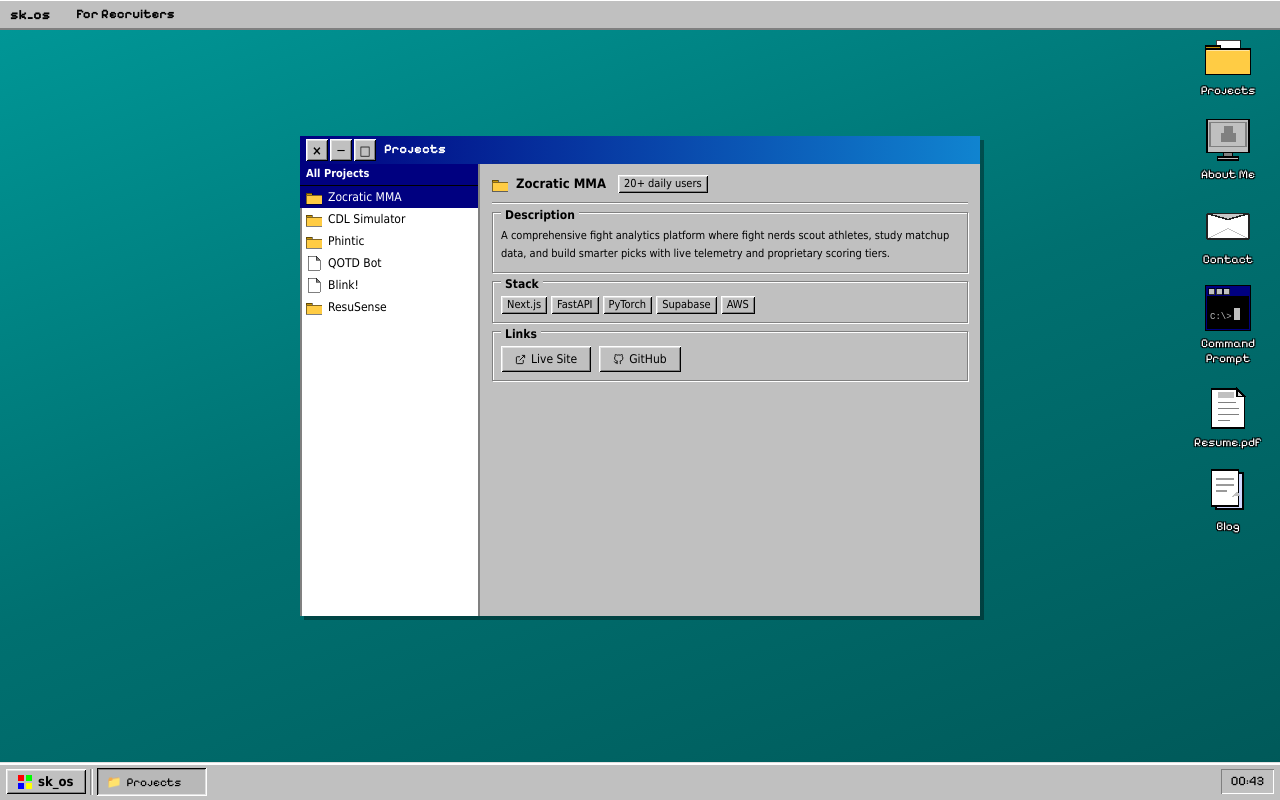
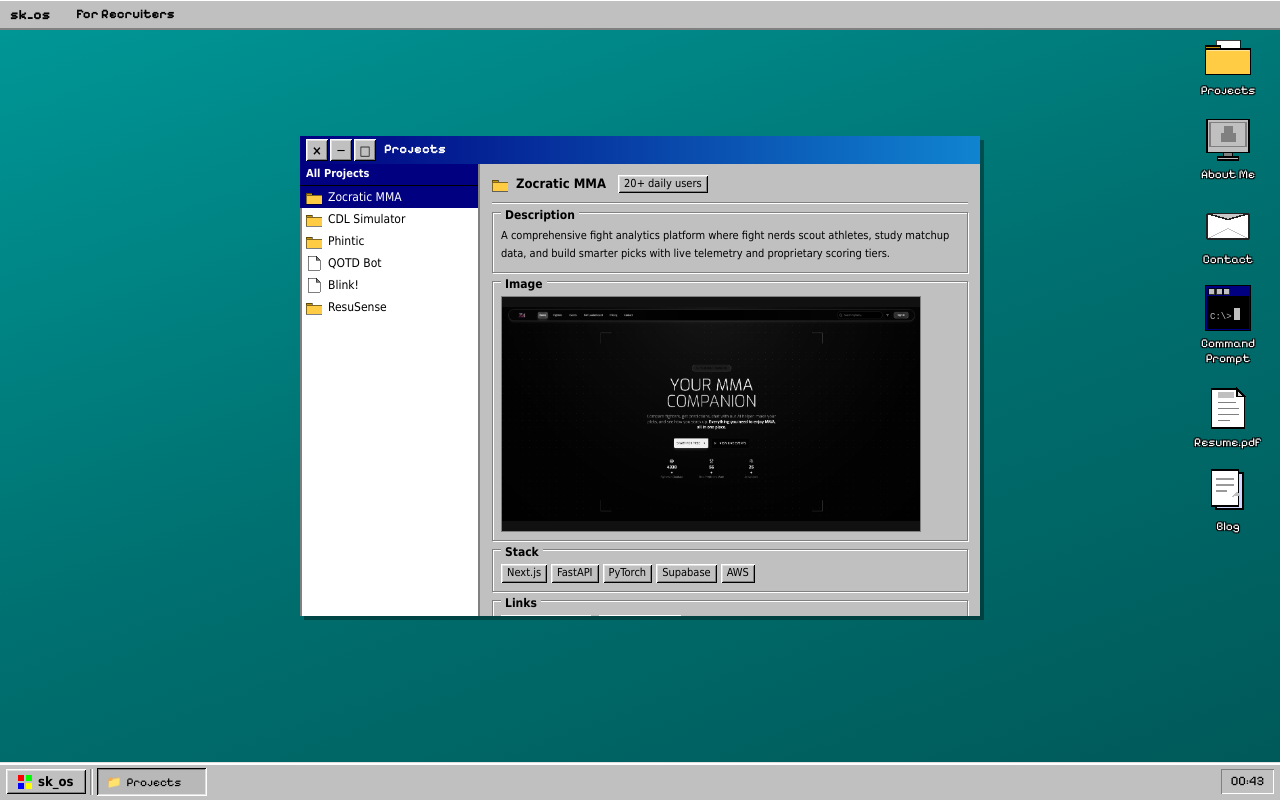
Before and after one commit to shariqsk/shariq-website, a Next.js app in the folder shariq-portfolio/: page / in a window 1280 px wide. Both pictures are taken after a click on the button "Projects". Built offline with nearby package versions, Linux system fonts and the light colour scheme; no server answers; what @heroui/system would draw is missing.

Commit message:
added support for images for projects within the window.

```diff
--- a/shariq-portfolio/components/os/windows/AboutWindow.tsx
+++ b/shariq-portfolio/components/os/windows/AboutWindow.tsx
@@ -10,7 +10,7 @@ const SKILLS: Record<string, string[]> = {
 
 const INFO_ROWS: [string, string][] = [
   ['Location',  'Toronto, Ontario, Canada'],
-  ['Education', 'BSc Cybersecurity — York University'],
+  ['Education', 'BSc Cybersecurity, York University'],
   ['Currently', 'Import Analyst @ Farrow'],
   ['Email',     'contact@shariqsafdarkhan.com'],
 ];
@@ -47,8 +47,8 @@ export default function AboutWindow() {
         <p style={{ fontSize: 11, lineHeight: 1.7, color: '#000' }}>
           I&apos;m a 20-year-old Cybersecurity student at York University building secure,
           scalable applications with a security-first approach. I solve engineering
-          challenges across the full stack — from real-time fight analytics to on-device
-          computer vision — while keeping security baked in from the ground up.
+          challenges across the full stack, from real-time fight analytics to on-device
+          computer vision, while keeping security baked in from the ground up.
         </p>
       </div>
 
--- a/shariq-portfolio/components/os/windows/ProjectsWindow.tsx
+++ b/shariq-portfolio/components/os/windows/ProjectsWindow.tsx
@@ -1,6 +1,7 @@
 'use client';
 
 import { useState } from 'react';
+import { useEffect } from 'react';
 
 interface Project {
   name: string;
@@ -10,6 +11,7 @@ interface Project {
   highlight: string | null;
   live: string | null;
   repo: string | null;
+  image: string | null;
   isFolder?: boolean;
 }
 
@@ -22,6 +24,7 @@ const PROJECTS: Project[] = [
     highlight: '20+ daily users',
     live: 'https://www.zocraticmma.com',
     repo: 'https://github.com/shariqsk',
+    image: '/Screenshot 2025-11-25 114637.png',
     isFolder: true,
   },
   {
@@ -32,6 +35,7 @@ const PROJECTS: Project[] = [
     highlight: '50K+ impressions · 10K+ visitors',
     live: 'https://cdlsimulator.com',
     repo: 'https://github.com/shariqsk/cdlsimulator',
+    image: null,
     isFolder: true,
   },
   {
@@ -42,6 +46,7 @@ const PROJECTS: Project[] = [
     highlight: 'Interactive security simulations',
     live: 'https://phintic.com',
     repo: null,
+    image: '/phintic.png',
     isFolder: true,
   },
   {
@@ -52,6 +57,7 @@ const PROJECTS: Project[] = [
     highlight: '<200ms response times',
     live: null,
     repo: null,
+    image: '/QOTD.png',
     isFolder: false,
   },
   {
@@ -62,6 +68,7 @@ const PROJECTS: Project[] = [
     highlight: 'Privacy-first on-device processing',
     live: null,
     repo: 'https://github.com/shariqsk/blink',
+    image: null,
     isFolder: false,
   },
   {
@@ -72,6 +79,7 @@ const PROJECTS: Project[] = [
     highlight: 'Real LaTeX compilation with live preview',
     live: null,
     repo: 'https://github.com/shariqsk/ResuSense',
+    image: '/ResuSense.png',
     isFolder: true,
   },
 ];
@@ -96,6 +104,11 @@ function FileIcon({ isFolder }: { isFolder?: boolean }) {
 
 export default function ProjectsWindow() {
   const [selected, setSelected] = useState<Project>(PROJECTS[0]);
+  const [imageFailed, setImageFailed] = useState(false);
+
+  useEffect(() => {
+    setImageFailed(false);
+  }, [selected.filename]);
 
   return (
     <div style={{ display: 'flex', height: '100%', overflow: 'hidden', fontFamily: "'Tahoma', Arial, sans-serif", fontSize: 11 }}>
@@ -152,6 +165,47 @@ export default function ProjectsWindow() {
           <p style={{ fontSize: 11, lineHeight: 1.7, color: '#000' }}>{selected.description}</p>
         </div>
 
+        {/* Image */}
+        <div className="w95-groupbox">
+          <span className="w95-groupbox__label">Image</span>
+          <div
+            style={{
+              background: '#000',
+              border: '1px solid #808080',
+              boxShadow: 'inset 1px 1px #404040, inset -1px -1px #fff',
+              width: '100%',
+              maxWidth: 420,
+              aspectRatio: '16 / 9',
+              overflow: 'hidden',
+            }}
+          >
+            {selected.image && !imageFailed ? (
+              <img
+                src={selected.image}
+                alt={`${selected.name} preview`}
+                style={{ width: '100%', height: '100%', objectFit: 'contain', display: 'block', background: '#111' }}
+                onError={() => setImageFailed(true)}
+              />
+            ) : (
+              <div
+                style={{
+                  width: '100%',
+                  height: '100%',
+                  display: 'flex',
+                  alignItems: 'center',
+                  justifyContent: 'center',
+                  color: '#c0c0c0',
+                  fontSize: 11,
+                  textAlign: 'center',
+                  padding: 10,
+                }}
+              >
+                No project image available
+              </div>
+            )}
+          </div>
+        </div>
+
         {/* Stack */}
         <div className="w95-groupbox">
           <span className="w95-groupbox__label">Stack</span>
```
